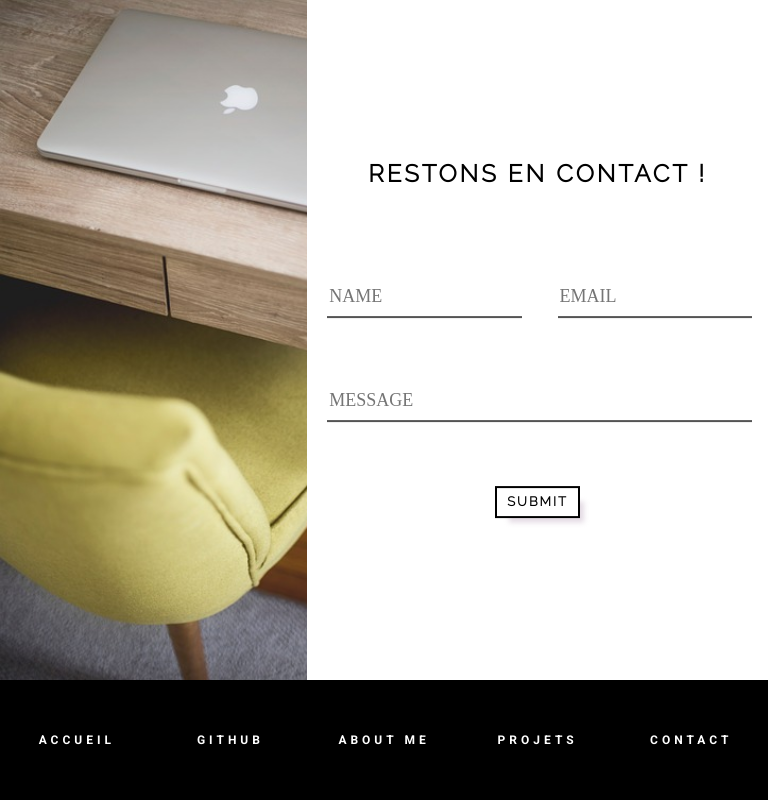
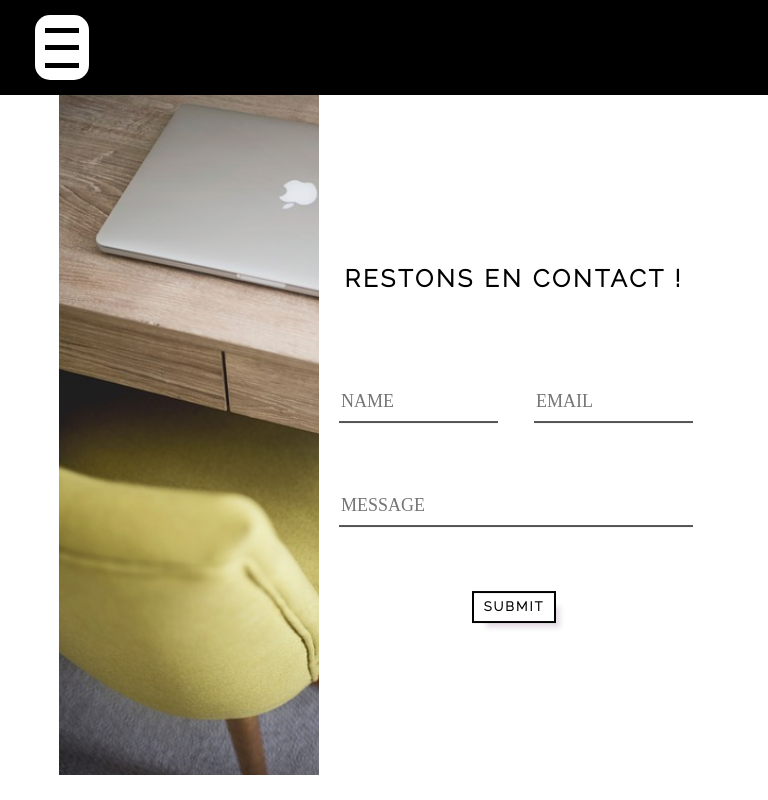
Before and after one commit to dkm94/Portfolio, a React (Create React App) app: page /Contact in a window 768 px wide. Built offline with nearby package versions, Linux system fonts and the light colour scheme; a web font is replaced by a local one.

Commit message:
responsive - burger menu ok

```diff
--- a/package.json
+++ b/package.json
@@ -3,6 +3,7 @@
   "version": "0.1.0",
   "private": true,
   "dependencies": {
+    "@material-ui/core": "^4.10.0",
     "@testing-library/jest-dom": "^4.2.4",
     "@testing-library/react": "^9.4.0",
     "@testing-library/user-event": "^7.2.1",
--- a/src/App.css
+++ b/src/App.css
@@ -2,10 +2,6 @@
 html, body {
     margin: 0;
     font-family: 'Roboto', sans-serif;
-}
-
-section {
-    overflow: scroll;
 }
 
 .header {
@@ -15,6 +11,14 @@ section {
     background-size: cover ;
     display: flex;
     align-items: flex-end;
+}
+
+.barMenu {
+    display: none
+}
+
+.liens-navigation-burger {
+    display: none
 }
 
 .liens-navigation {
@@ -62,3 +66,86 @@ nav {
     display: flex;
     justify-content: flex-end;
 }
+
+/* Titres */
+.get-in-touch .title {
+    color: #000000;
+  text-align: center;
+  font-family: Raleway, sans-serif;
+  text-transform: uppercase;
+  letter-spacing: 3px;
+  font-size: 1.5em;
+  line-height: 48px;
+  padding-bottom: 48px;
+}
+
+/* Media queries */
+@media screen and (max-width: 1024px) and (min-width: 768px) {
+
+.main-page {
+    display: flex;
+    flex-direction: column-reverse;
+}
+
+.intro {
+    height: 93vh;
+}
+
+nav {
+    height: fit-content;
+    flex-direction: column;
+    justify-content: center;
+}
+
+.liens-navigation {
+    display: none;
+}
+
+.barMenu {
+    display: flex;
+    flex-direction: column;
+    justify-content: space-evenly;
+    width: 7%;
+    height: 65px;
+    margin-top: 15px;
+    margin-bottom: 15px;
+    margin-left: 35px;
+    background-color: #FFFFFF;
+    border-radius: 15px;
+    align-items: center;
+}
+
+.bar {
+    background-color: #000000;
+    height: 5px;
+    width: 34px;
+  }
+
+ul.liens-navigation li {
+    font-size: 20px;
+}
+
+ul.liens-navigation-burger {
+    display: flex;
+    flex-direction: column;
+    font-size: 30px;
+    color: #FFFFFF;
+    list-style: none;
+    padding-right: 40px;
+}
+
+ul.liens-navigation-burger li {
+    height: 45px;
+    /* border-color: #FFFFFF;
+    border-style: solid; */
+    text-transform: uppercase;
+    border-left-style: none;
+    border-right-style: none;
+    padding: 5px;
+}
+
+ul.liens-navigation-burger li a {
+    color: #FFF;
+    text-decoration: none;
+  }
+  }
--- a/src/Components/About_me.js
+++ b/src/Components/About_me.js
@@ -22,7 +22,12 @@ class AboutMe extends Component {
                             </div>
                             <div className="titre-presentation">
                                 <div className="presentation-id">
-                                    <p>"Lorem ipsum dolor sit amet, consectetur adipiscing elit, sed do eiusmod tempor incididunt ut labore et dolore magna aliqua. Ut enim ad minim veniam, quis nostrud exercitation ullamco laboris nisi ut aliquip ex ea commodo consequat. Duis aute irure dolor in reprehenderit in voluptate velit esse cillum dolore eu fugiat nulla pariatur. Excepteur sint occaecat cupidatat non proident, sunt in culpa qui officia deserunt mollit anim id est laborum."</p>
+                                    <blockquote>
+                                        <p> Qui a dit que la curiosité était un vilain défaut ? Ne serait-ce pas ce qui vous emmène à moi...et très certainement ce qui m'a poussée dans cette voie !<br />
+                                    Après des études de commerce international et de traduction, j'ai développé une appétence pour les métiers du numérique qui me permettent à présent de faire partie de la grande famille des développeurs web.
+                                    Ma maîtrise de l'anglais a été un atout durant ma formation de Développeur web fullstack JS, et reste une ressource indispensable dans l'apprentissage continu de nouveaux outils/langages et veilles technologiques.<br />
+                                    Je suis ouverte aux projets MERN Stack en frontend, backend et fullstack. En tant que junior, je suis prête à mettre en application toutes mes connaissances acquises depuis le début de mon parcours dans le développement et à donner mon maximum afin d'apporter une vraie plus value à votre équipe !
+                                    </p></blockquote>
                                 </div>
                             </div>
                         </div>
@@ -34,15 +39,16 @@ class AboutMe extends Component {
                                     <li>CSS3</li>
                                     <li>Javascript</li>
                                     <li>JQuery</li>
+                                    <li>NoSQL</li>
                                 </ul>
                             </div>
                             <div className="skills-col">
-                                <h4>FULL STACK</h4>
+                                <h4>MERN STACK</h4>
                                 <ul>
-                                    <li>NodeJS</li>
                                     <li>Mongodb</li>
-                                    <li>ReactJS</li>
-                                    <li>NoSQL</li>
+                                    <li>Express.js</li>
+                                    <li>REACT JS</li>
+                                    <li>Node.js</li>
                                 </ul>
                             </div>
                             <div className="skills-col">
--- a/src/Components/Navbar.js
+++ b/src/Components/Navbar.js
@@ -2,6 +2,22 @@ import React, { Component } from "react";
 import { Link, withRouter } from 'react-router-dom';
 
 class Navbar extends Component {
+
+    constructor(props){
+        super(props);
+
+        this.state = {
+            visible: false
+        }
+    }
+
+toggleMenu = () => {
+    this.setState(
+        state => ({
+            visible: !state.visible
+        })
+    )
+}
 
     render(){
 
@@ -14,7 +30,23 @@ class Navbar extends Component {
                         <li><Link to="/Projets">Projets</Link></li>
                         <li><Link to="/Contact">Contact</Link></li>
                     </ul>
+
+
+                    <div className="barMenu" onClick={this.toggleMenu}>
+                        <div className="bar"></div>
+                        <div className="bar"></div>
+                        <div className="bar"></div>
+                    </div>
+                    <ul className="liens-navigation-burger" style={{display: this.state.visible ? "flex" : "none"}}>
+                        <li onClick={this.toggleMenu}><Link to="/">Accueil</Link></li>
+                        <li onClick={this.toggleMenu}><a href="http://github.com/dkm94">Github</a></li>
+                        <li onClick={this.toggleMenu}><Link to="/AboutMe">About me</Link></li>
+                        <li onClick={this.toggleMenu}><Link to="/Projets">Projets</Link></li>
+                        <li onClick={this.toggleMenu}><Link to="/Contact">Contact</Link></li>
+                    </ul>
                 </nav>
+
+
         );
     }
 }
--- a/src/aboutMe.css
+++ b/src/aboutMe.css
@@ -70,12 +70,34 @@
     text-transform: uppercase;
 }
 
+blockquote {
+    quotes: "\00AB""\00BB";
+}
+
+blockquote p::before {
+    content: open-quote;
+    font-weight: bold;
+    font-size: 20px;
+    color:#890000;
+}
+
+blockquote p::after {
+    content: close-quote;
+    font-weight: bold;
+    font-size: 20px;
+    color:#890000;
+}
+
 .presentation-id {
     display: flex;
     align-items: center;
     padding: 20px;
     height: 60%;
     /* background: orange; */
+}
+
+.presentation-id {
+    font-style: italic;
 }
 
 .skills {
--- a/src/contact.css
+++ b/src/contact.css
@@ -66,16 +66,7 @@ body {
   top: 50%;
   transform: translateY(-50%);
 }
-.get-in-touch .title {
-    color: #000000;
-  text-align: center;
-  font-family: Raleway, sans-serif;
-  text-transform: uppercase;
-  letter-spacing: 3px;
-  font-size: 1.5em;
-  line-height: 48px;
-  padding-bottom: 48px;
-}
+
 .contact-form .form-field {
   position: relative;
   margin: 32px 0;
```
Also changed, not shown: 1 other file (tests, documents, lock files or other folders).
